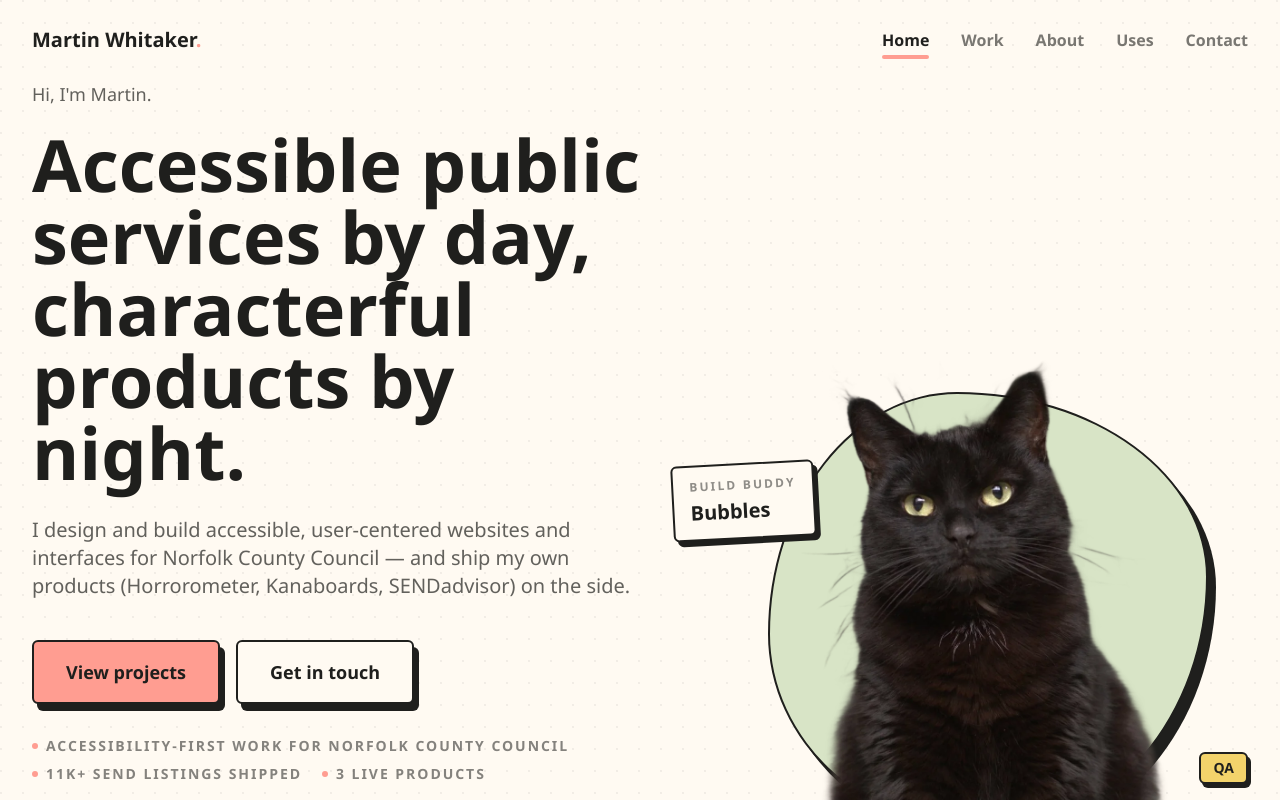
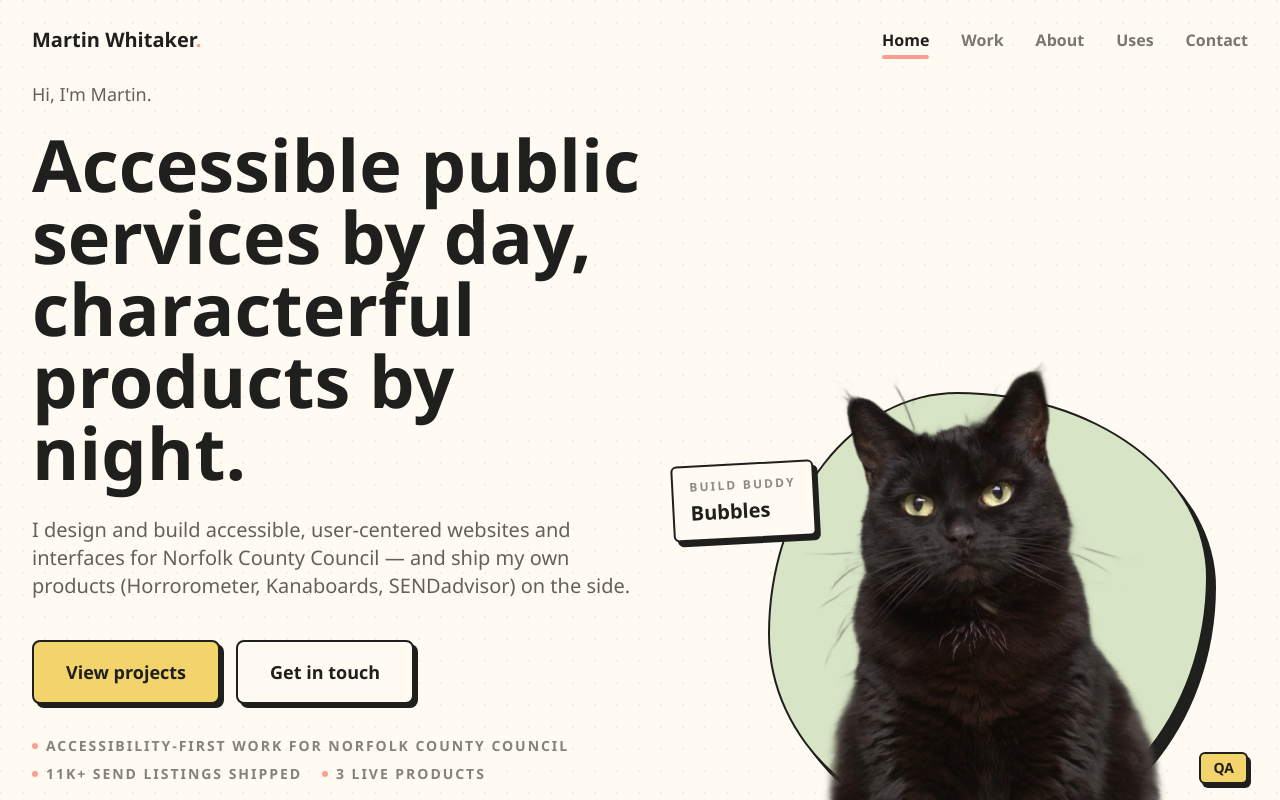
Before and after one commit to sirnightowl/MW-Portfolio, a Next.js app: page / in a window 1280 px wide. Shown: the top 800 px of the page. Built offline with nearby package versions, Linux system fonts and the light colour scheme; a web font is replaced by a local one.

Commit message:
feat: soften button shadows and make butter the primary CTA

```diff
--- a/components/common/Button.tsx
+++ b/components/common/Button.tsx
@@ -14,15 +14,15 @@ type ButtonAnchorProps = ButtonProps & AnchorHTMLAttributes<HTMLAnchorElement>
 const Button = forwardRef<HTMLButtonElement | HTMLAnchorElement, ButtonAnchorProps>(
   ({ className, variant = 'primary', size = 'md', href, ...props }, ref) => {
     const classes = cn(
-      'inline-flex items-center justify-center rounded-[6px] border-2 border-ink font-semibold tracking-normal transition-all duration-150 focus:outline-none focus:ring-2 focus:ring-butter focus:bg-butter focus:ring-offset-2 disabled:pointer-events-none disabled:translate-x-0 disabled:translate-y-0 disabled:opacity-50',
+      'inline-flex items-center justify-center rounded-[8px] border-2 border-ink font-semibold tracking-normal transition-all duration-150 focus:outline-none focus:ring-2 focus:ring-butter focus:bg-butter focus:ring-offset-2 disabled:pointer-events-none disabled:translate-x-0 disabled:translate-y-0 disabled:opacity-50 active:scale-[0.98]',
       {
-        'bg-coral text-ink shadow-[5px_7px_0_#1f1f1d] hover:-translate-x-0.5 hover:-translate-y-0.5 hover:shadow-[7px_9px_0_#1f1f1d] active:translate-x-0.5 active:translate-y-0.5 active:shadow-[3px_4px_0_#1f1f1d]':
+        'bg-butter text-ink shadow-[4px_4px_0_#1f1f1d] hover:-translate-x-0.5 hover:-translate-y-0.5 hover:shadow-[6px_6px_0_#1f1f1d] active:translate-x-0 active:translate-y-0 active:shadow-[2px_2px_0_#1f1f1d]':
           variant === 'primary',
-        'bg-sage text-ink shadow-[5px_7px_0_#1f1f1d] hover:-translate-x-0.5 hover:-translate-y-0.5 hover:shadow-[7px_9px_0_#1f1f1d] active:translate-x-0.5 active:translate-y-0.5 active:shadow-[3px_4px_0_#1f1f1d]':
+        'bg-sage text-ink shadow-[4px_4px_0_#1f1f1d] hover:-translate-x-0.5 hover:-translate-y-0.5 hover:shadow-[6px_6px_0_#1f1f1d] active:translate-x-0 active:translate-y-0 active:shadow-[2px_2px_0_#1f1f1d]':
           variant === 'secondary',
-        'bg-paper text-ink shadow-[5px_7px_0_#1f1f1d] hover:-translate-x-0.5 hover:-translate-y-0.5 hover:bg-white hover:shadow-[7px_9px_0_#1f1f1d] active:translate-x-0.5 active:translate-y-0.5 active:shadow-[3px_4px_0_#1f1f1d]':
+        'bg-paper text-ink shadow-[4px_4px_0_#1f1f1d] hover:-translate-x-0.5 hover:-translate-y-0.5 hover:bg-cream hover:shadow-[6px_6px_0_#1f1f1d] active:translate-x-0 active:translate-y-0 active:shadow-[2px_2px_0_#1f1f1d]':
           variant === 'outline',
-        'border-transparent bg-transparent text-ink/70 hover:bg-ink/5 hover:text-ink':
+        'border-transparent bg-transparent text-ink/70 hover:bg-ink/5 hover:text-ink active:scale-[0.98]':
           variant === 'ghost',
       },
       {
```
